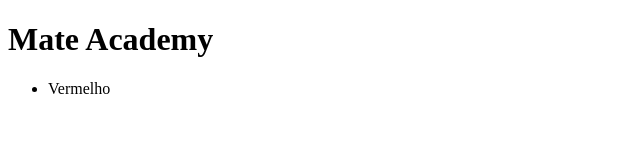
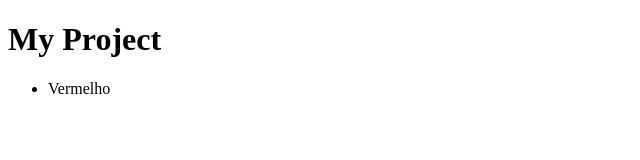
Before and after one commit to 14lucas-mendes/minha_pagina, a plain HTML site: page index.html in a window 1280 px wide. Shown: the whole page, without its empty margins (0-640 px from the left). Drawn offline with Linux system fonts and the light colour scheme.

Commit message:
mudança do titulo

```diff
--- a/index.html
+++ b/index.html
@@ -6,7 +6,7 @@
   <title>Document</title>
 </head>
 <body>
-  <h1>Mate Academy</h1>
+  <h1>My Project</h1>
   <ul>
     <li>Vermelho</li>
   </ul>
```
